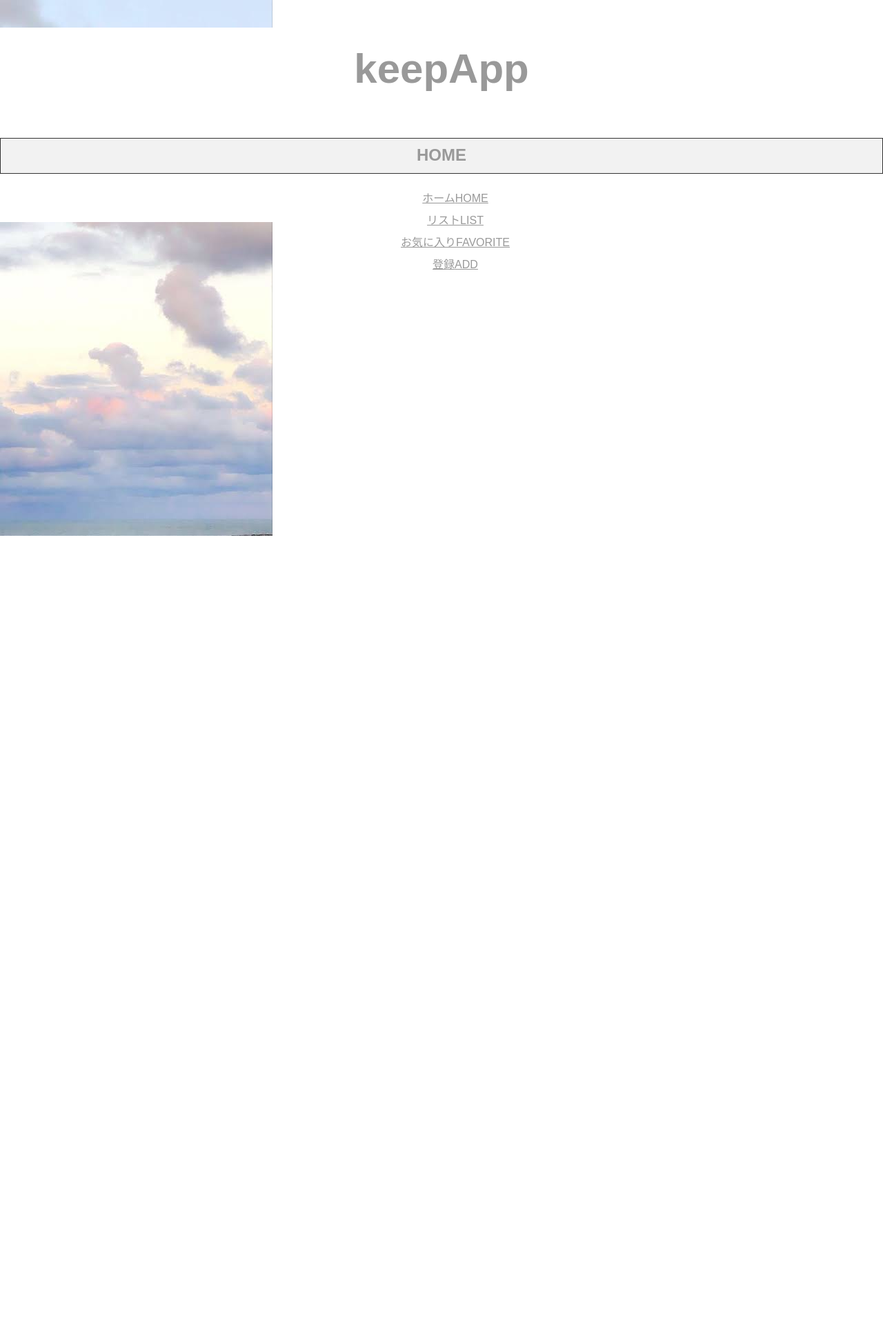
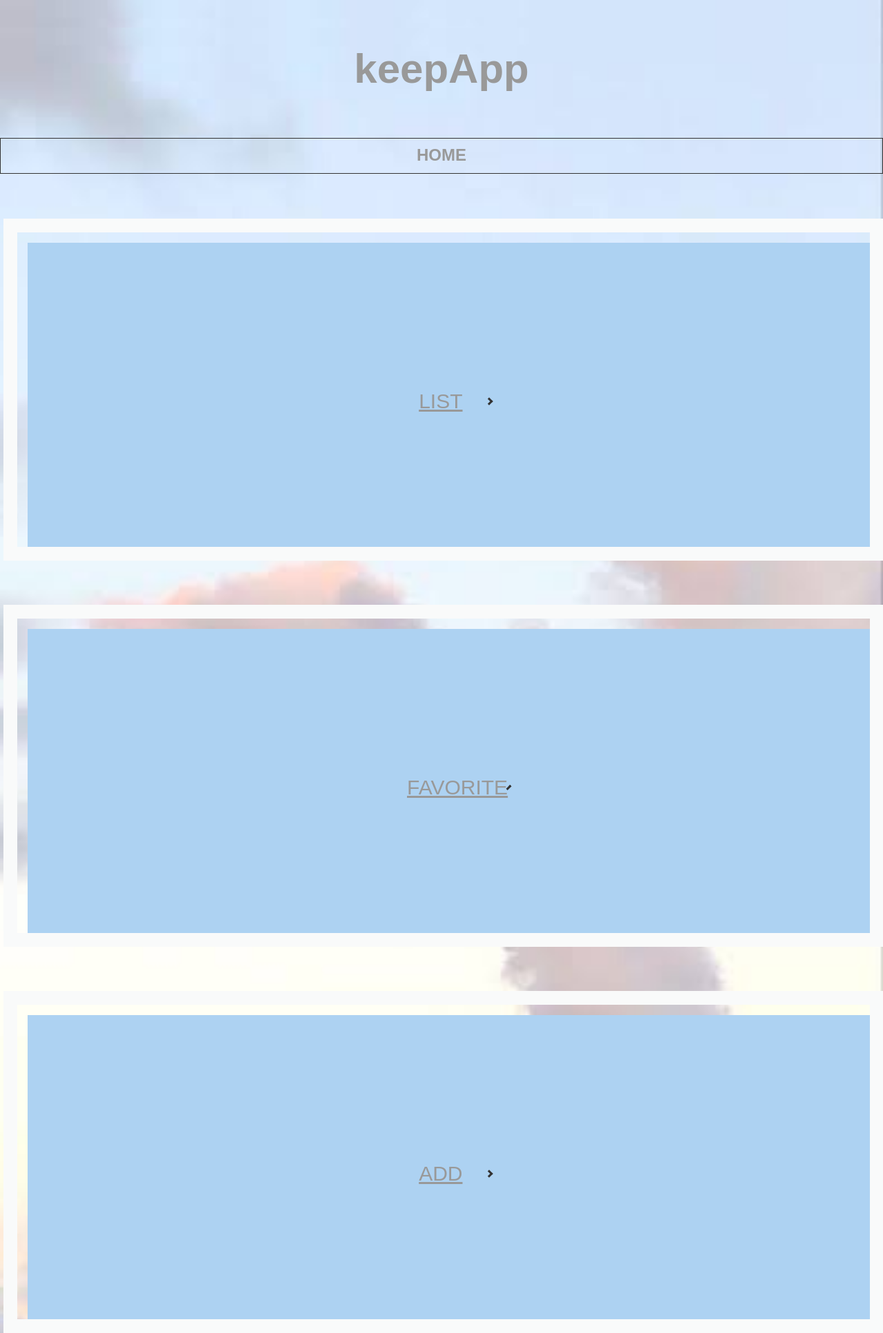
Before and after one commit to ktymmy/KeepApp, a PHP site: page /home.html in a window 1280 px wide. Shown: the whole page at 69% size. Before the commit the page ends 777 px from the top, so only its background shows below. Run offline with PHP 8.4, Linux system fonts and the light colour scheme.

Commit message:
ホーム完成

```diff
--- a/home.css
+++ b/home.css
@@ -1,49 +1,35 @@
 
 html,body {
 	font-size: 16px;	/*画面幅481px以上で閲覧した際の文字サイズ。ここを変更すると、他の文字サイズも連動します。※480px以下の指定箇所は下の方に別途あります。*/
-	background-image: url(images/背景.jpg);
+	background-image: url(home_images/背景.jpg);
 	background-repeat: no-repeat;
+	background-size: cover;
+	background-attachment: scroll;
 }
 body {
 	margin: 0px;
 	padding: 0px;
 	color: #999;	/*全体の文字色*/
 	font-family: "M PLUS Rounded 1c", "ヒラギノ丸ゴ Pro", "Hiragino Maru Gothic Pro","ヒラギノ角ゴ Pro", "Hiragino Kaku Gothic Pro", "メイリオ", Meiryo, Osaka, "ＭＳ Ｐゴシック", "MS PGothic", sans-serif;	/*フォント種類*/
-	line-height: 2;		/*行間*/
-	background: #fff;	/*背景色*/
+	line-height: 2;
+	/* background: #fff;	背景色 */
 	-webkit-text-size-adjust: none;
 	overflow-x: hidden;
 
 }
-/* h1,h2,h3,h4,h5,p,ul,ol,li,dl,dt,dd,form,figure,form {
-    margin: 0px;padding: 0px;font-size: 1rem;font-weight: normal;
-} */
+
 ul {list-style-type: none;}
 ol {padding-left: 40px;padding-bottom: 15px;}
 img {border: none;max-width: 100%;height: auto;vertical-align: middle;}
 table {border-collapse:collapse;font-size: 1rem;border-spacing: 0;}
 
-a {
-	color: #999;		/*リンクテキストの色*/
-	transition: 0.2s;	/*マウスオン時の移り変わるまでの時間設定。0.2秒。*/
-}
-a:hover {
-	color: #5ed4f1;			/*マウスオン時の文字色*/
-	text-decoration: none;	/*マウスオン時に下線を消す設定。残したいならこの１行削除。*/
-}
-
 .h1{
     font-size: 60px;
-    /* transform: translateX(-50%) rotate(-10deg); */
-    /* display: block; */
-    /* float: left; */
     /*コレ*/text-align: center;
-    /* position: fixed; */
+  }
 
+.h2{
 
-  }
-.h2{
-	background-color: #f2f2f2;
 	/*コレ*/text-align: center;
     height: 50px;
     border: 1px solid #333;
@@ -51,5 +37,186 @@ a:hover {
 
 .container{
 	height: 50px;
+	/* background-color: #f2f2f2; */
+
 	/*コレ*/text-align: center;
 }
+
+/*ホームボタン*/
+/* .home_button a{
+	font-size: 30px;
+	line-height: 2;
+	background: #add2f2;
+    position: relative;
+    display: flex;
+    justify-content: space-around;
+    align-items: center;
+    margin: 100px auto;
+    max-width: 240px;
+    padding: 200px 550px;
+    color:#999;
+    transition: 0.3s ease-in-out;
+    font-weight: 500;
+}
+.home_button a::before{
+	content: '';
+	position: absolute;
+	top: -35px;
+	left: -35px;
+	width: calc(100% - 4px);
+	height: calc(100% - 4px);
+	border: 20px solid #f9fafa;
+	transition: 0.2s;
+
+}
+
+.home_button a::after{
+	content: '';
+	width: 5px;
+	height: 5px;
+	border-top: 3px solid #333333;
+	border-right: 3px solid #333333;
+	transform: rotate(45deg);
+}
+.home_button a:hover::before{
+	top: 0;
+	left: 0;
+}
+.home_button a:hover{
+	text-decoration: none;
+  background-color: #b3d9ff;
+} */
+
+
+/*リストボタン*/
+.list_button a{
+	font-size: 30px;
+	line-height: 2;
+	background: #add2f2;
+    position: relative;
+    display: flex;
+    justify-content: space-around;
+    align-items: center;
+    margin: 100px auto;
+    max-width: 240px;
+    padding: 200px 550px;
+    color:#999;
+    transition: 0.3s ease-in-out;
+    font-weight: 500;
+}
+.list_button a::before{
+	content: '';
+	position: absolute;
+	top: -35px;
+	left: -35px;
+	width: calc(100% - 4px);
+	height: calc(100% - 4px);
+	border: 20px solid #f9fafa;
+	transition: 0.2s;
+}
+
+.list_button a::after{
+	content: '';
+	width: 5px;
+	height: 5px;
+	border-top: 3px solid #333333;
+	border-right: 3px solid #333333;
+	transform: rotate(45deg);
+}
+.list_button a:hover::before{
+	top: 0;
+	left: 0;
+}
+.list_button a:hover{
+	text-decoration: none;
+  background-color: #b3d9ff;
+}
+
+/*お気に入りボタン*/
+.favorite_button a{
+	font-size: 30px;
+	line-height: 2;
+	background: #add2f2;
+    position: relative;
+    display: flex;
+    justify-content: space-around;
+    align-items: center;
+    margin: 100px auto;
+    max-width: 240px;
+    padding: 200px 550px;
+    color:#999;
+    transition: 0.3s ease-in-out;
+    font-weight: 500;
+}
+.favorite_button a::before{
+	content: '';
+	position: absolute;
+	top: -35px;
+	left: -35px;
+	width: calc(100% - 4px);
+	height: calc(100% - 4px);
+	border: 20px solid #f9fafa;
+	transition: 0.2s;
+
+}
+
+.favorite_button a::after{
+	content: '';
+	width: 5px;
+	height: 5px;
+	border-top: 3px solid #333333;
+	border-right: 3px solid #333333;
+	transform: rotate(45deg);
+}
+.favorite_button a:hover::before{
+	top: 0;
+	left: 0;
+}
+.favorite_button a:hover{
+	text-decoration: none;
+  background-color: #b3d9ff;
+}
+
+/*登録ボタン*/
+.add_button a{
+	font-size: 30px;
+	line-height: 2;
+	background: #add2f2;
+    position: relative;
+    display: flex;
+    justify-content: space-around;
+    align-items: center;
+    margin: 100px auto;
+    max-width: 240px;
+    padding: 200px 550px;
+    color:#999;
+    transition: 0.3s ease-in-out;
+    font-weight: 500;
+}
+.add_button a::before{
+	content: '';
+	position: absolute;
+	top: -35px;
+	left: -35px;
+	width: calc(100% - 4px);
+	height: calc(100% - 4px);
+	border: 20px solid #f9fafa;
+	transition: 0.2s;
+}
+
+.add_button a::after{
+	content: '';
+	width: 5px;
+	height: 5px;
+	border-top: 3px solid #333333;
+	border-right: 3px solid #333333;
+	transform: rotate(45deg);
+}
+.add_button a:hover::before{
+	top: 0;
+	left: 0;
+}
+.add_button a:hover{
+	text-decoration: none;
+  background-color: #b3d9ff;
+}
--- a/home.html
+++ b/home.html
@@ -18,28 +18,32 @@
         </div>
     </header>
 
+    <main>
+
         <div class="container">
             <div id="menubar">
                 <nav>
                     <ul>
-                    <li><a href="home.html"><i class="home"></i>ホーム<span>HOME</span></a></li>
-                    <li><a href="list.html"><i class="list"></i>リスト<span>LIST</span></a></li>
-                    <li><a href="favorite.html"><i class="favorite"></i>お気に入り<span>FAVORITE</span></a></li>
-                    <li><a href="add.html"><i class="add"></i>登録<span>ADD</span></a></li>
+                        <!-- <div class="home_button">
+                                <li><a href="home.html">
+                                        <span>HOME</span></a></li>
+                            </div> -->
+
+                        <div class="list_button">
+                            <li><a href="list.html"><span>LIST</span></a></li>
+                        </div>
+                        <div class="favorite_button">
+                            <li><a href="favorite.html"><span>FAVORITE</span></a></li>
+                        </div>
+                        <div class="add_button">
+                            <li><a href="add.html"><span>ADD</span></a></li>
+                        </div>
                     </ul>
                 </nav>
             </div>
+        </div>
 
-        <!-- 800px以上の端末向けメニュー
-            <nav id="menubar">
-            <ul>
-                <li><a href="home.html"><i class="far fa-building"></i>ホーム<span>HOME</span></a></li>
-                <li><a href="list.html"><i class="fas fa-search"></i>リスト<span>LIST</span></a></li>
-                <li><a href="list.html"><i class="fas fa-search"></i>お気に入り<span>FAVORITE</span></a></li>
-            </ul>
-            </nav> -->
-
-    </div>
+    </main>
 </body>
 
 </html>
```
Also changed, not shown: favorite.php (deleted, +0 -26 lines), add.html (added), add.php (deleted), favorite.html (added), home_images/icon.png (renamed from images/icon.png), home_images/パステルオレンジ.jpg (added), home_images/パステルパープル.jpg (added), home_images/パステルピンク.jpg (added), home_images/パステル青.jpg (added), home_images/背景.jpg (renamed from images/背景.jpg). Lines whose indentation alone changed are shown as unchanged.
